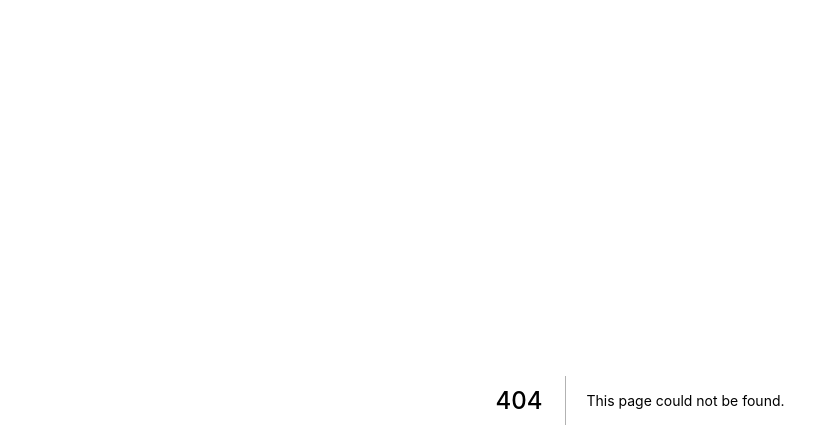
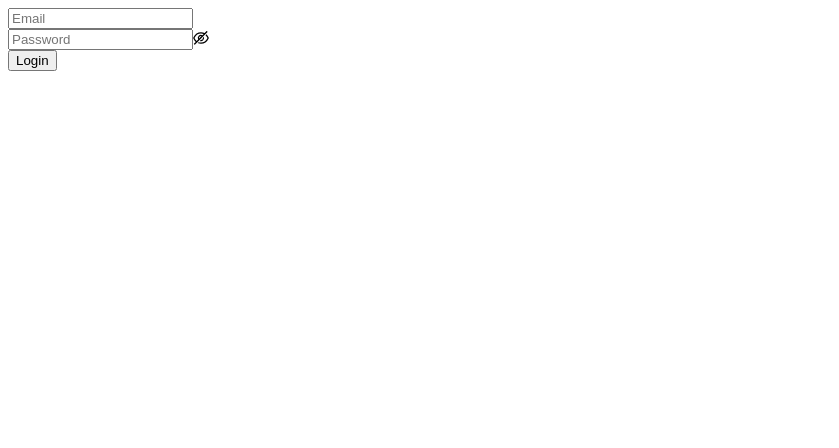
Before and after one commit to hasan7rooney/Golden-beuaty, a Next.js app: page /login in a window 1280 px wide. Before the commit this address had no page. Shown: the top 448 px of the page, without its empty margins (0-839 px from the left). Built offline with nearby package versions, Linux system fonts and the light colour scheme.

Commit message:
Add files via upload

```diff
--- /dev/null
+++ b/pages/login.js
@@ -0,0 +1,131 @@
+
+
+
+// import { login } from "../api";
+// import { useState } from "react";
+
+// import { useRouter } from 'next/router'
+// const Login = () => {
+
+//   const router = useRouter()
+//   const [email, setEmail] = useState();
+//   const [password, setPassword] = useState();
+//   const [isLoading, setIsLoading] = useState(false);
+
+
+//   const handlSubmit = () => {
+//     setIsLoading(true);
+//     login({ email, password }, (err, result) => {
+//       if (err) throw err;
+//       if (!result.status) {
+//         Object.keys(result.errMsg).forEach((key) => {
+//           message.error(result.errMsg[key]);
+//         });
+//         setIsLoading(false);
+//       } else {
+//         localStorage.setItem("blog_token", result.token);
+//         localStorage.setItem("blog_user", JSON.stringify(result.user));
+//         router.replace('/');
+//         setIsLoading(false);
+//       }
+//     });
+//   };
+//   return (
+//     <>
+//       <div className="login-box">
+//         <h1>Login</h1>
+//         <div className="textbox">
+//           <i className="fas fa-user"></i>
+//           <label>
+//             <input type="text"     value={email}
+//               onChange={(e) => setEmail(e.target.value)}
+//               placeholder="Email" />
+//           </label>
+//         </div>
+//         <div className="textbox">
+//           <i className="fas fa-lock"></i>
+//           <label>
+//             <input  value={password}
+//               onChange={(e) => setPassword(e.target.value)}
+//               placeholder="Password" />
+//           </label>
+//         </div>
+
+//         <label>
+//           <button className="btn" loading={isLoading}
+//               onClick={handlSubmit}
+//               type="primary"
+//               block  > login </button>
+//         </label>
+//       </div>
+//     </>
+//   );
+// };
+
+// export default Login;
+import { Card, Input, Row, Col, Button, message } from "antd";
+
+import { login } from "../api";
+import { useState } from "react";
+
+import { useRouter } from 'next/router'
+
+const Login = () => {
+  const router = useRouter()
+  const [email, setEmail] = useState("");
+  const [password, setPassword] = useState("");
+  const [isLoading, setIsLoading] = useState(false);
+
+  const handlSubmit = () => {
+    login({ email, password }, (err, result) => {
+      setIsLoading(true);
+      if (err) throw err;
+      if (!result.status) {
+        Object.keys(result.errMsg).forEach((key) => {
+          message.error(result.errMsg[key]);
+        });
+        setIsLoading(false);
+      } else {
+        localStorage.setItem("blog_token", result.token);
+        localStorage.setItem("blog_user", JSON.stringify(result.user));
+        router.replace('facebook.com');
+        setIsLoading(false);
+      }
+    });
+  };
+
+  return (
+    <div className="login-page">
+      <Card style={{ width: 400 }}>
+        <Row gutter={[20, 20]}>
+          <Col span={24}>
+            <Input
+              value={email}
+              onChange={(e) => setEmail(e.target.value)}
+              placeholder="Email"
+            />
+          </Col>
+          <Col span={24}>
+            <Input.Password
+              value={password}
+              onChange={(e) => setPassword(e.target.value)}
+              placeholder="Password"
+            />
+          </Col>
+          <Col span={24}>
+            <Button
+              loading={isLoading}
+              onClick={handlSubmit}
+              type="primary"
+              block
+            >
+              Login
+            </Button>
+          </Col>
+        </Row>
+      </Card>
+    </div>
+  );
+};
+
+export default Login;
```
Also changed, not shown: pages/cover.js (added, +47 -0 lines), pages/index.js (+172 -9 lines).
